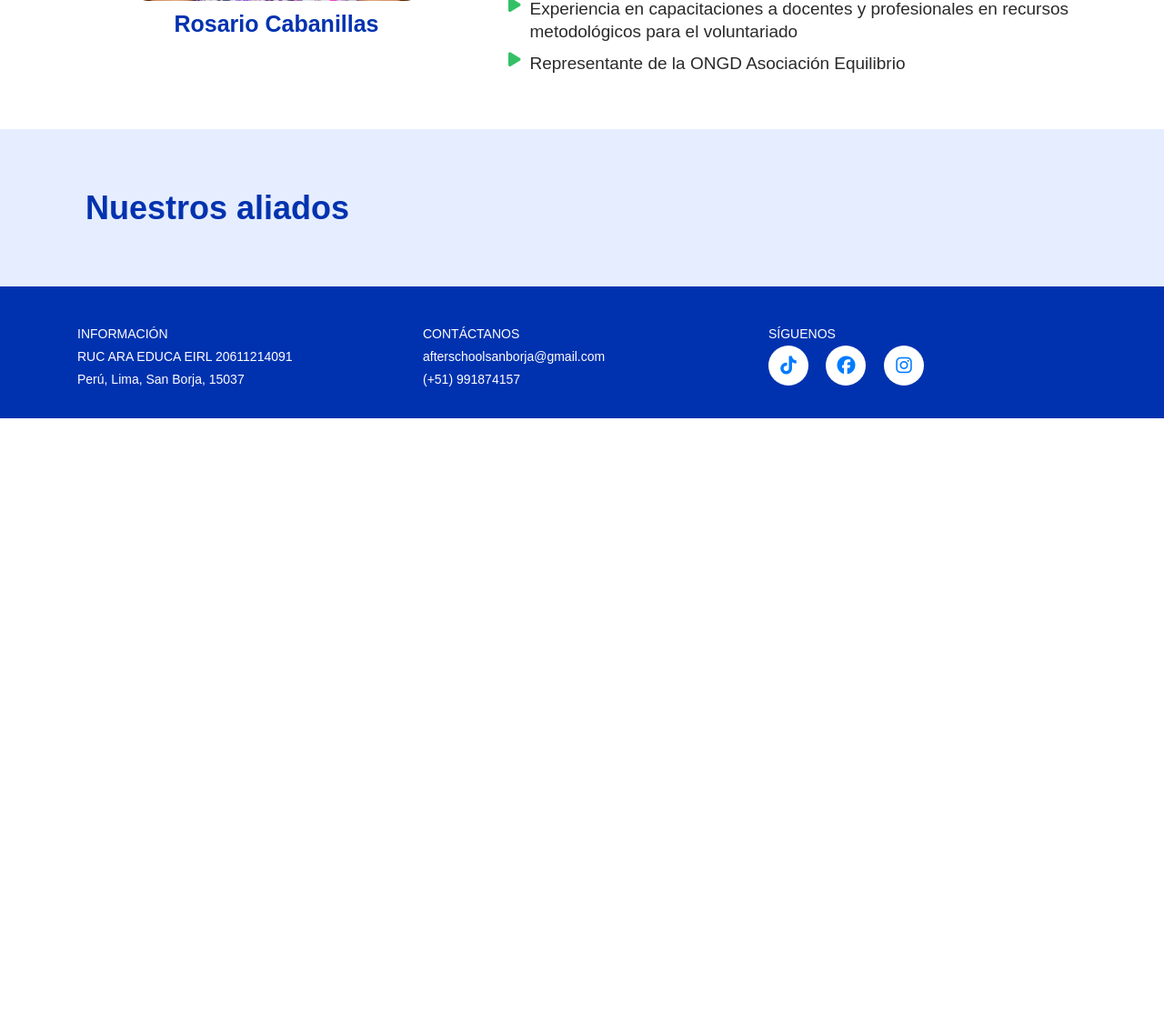
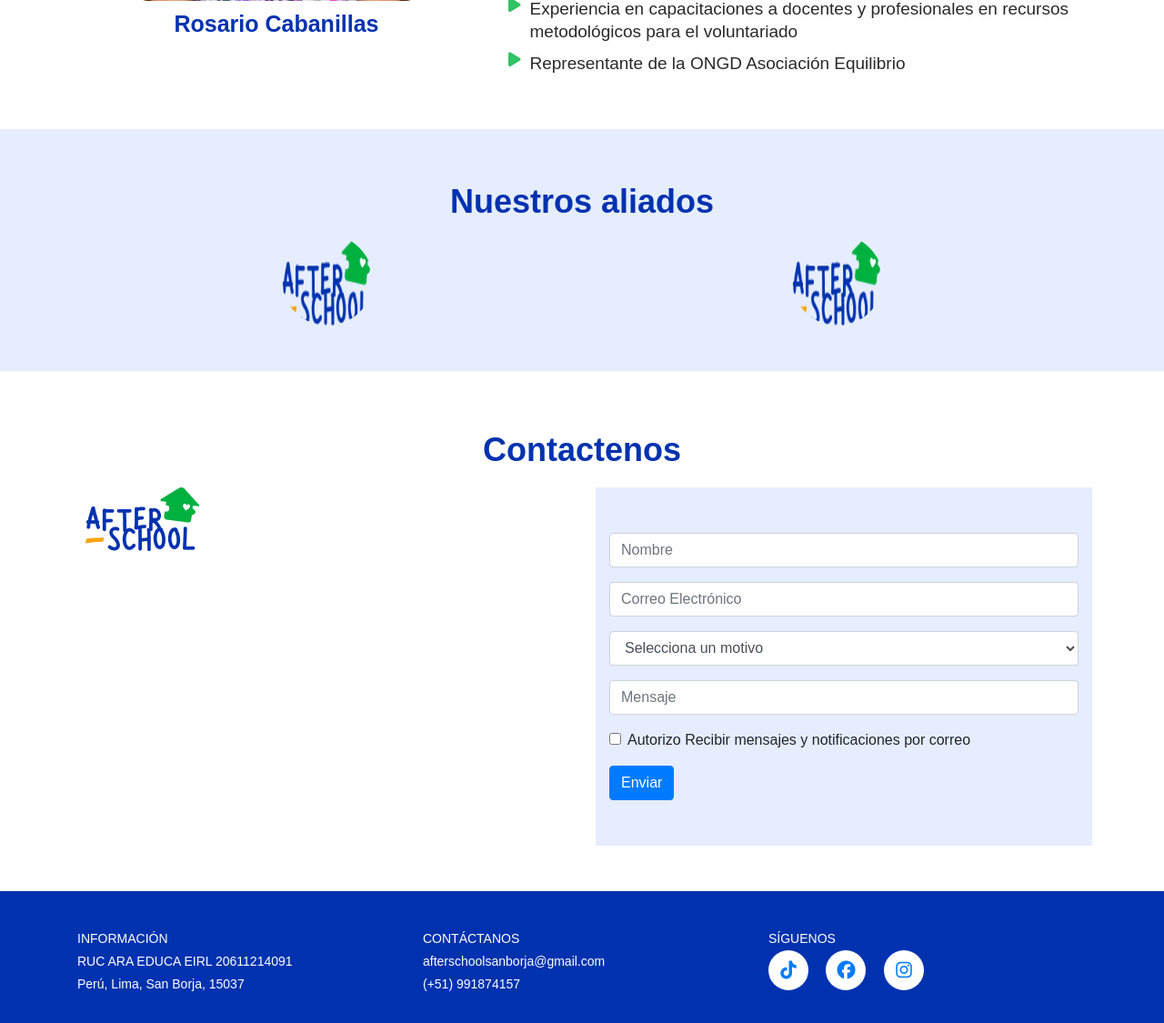
Before and after one commit to Darwin-Hilmar/afterschool, a PHP site: page / in a window 1280 px wide. Shown: the part 2221-3346 px from the top of the page at 91% size. Before the commit the page ends 2681 px from the top, so only its background shows below. Run offline with PHP 8.4, Linux system fonts and the light colour scheme; some libraries are stand-ins or nearby versions.

Commit message:
Avance Daniel

```diff
--- a/assets/css/styles.css
+++ b/assets/css/styles.css
@@ -1910,3 +1910,11 @@ responsive
     font-weight: 700;
   }
 }
+.custom-icon {
+  width: 100px; /* Establece el ancho deseado */
+  height: 100px; /* Establece la altura deseada */
+}
+.custom-image{
+  width: 500px; /* Establece el ancho deseado */
+  height: 600px; /* Establece la altura deseada */
+}
--- a/index.html
+++ b/index.html
@@ -15,6 +15,7 @@
     <link rel="stylesheet" href="https://cdn.jsdelivr.net/npm/slick-carousel@1.8.1/slick/slick-theme.css"/>
 
     <script src="https://kit.fontawesome.com/ded965e364.js" crossorigin="anonymous"></script>
+    <link href="https://maxcdn.bootstrapcdn.com/bootstrap/4.5.2/css/bootstrap.min.css" rel="stylesheet">
 
     <title>After School</title>
 <!--
@@ -617,13 +618,71 @@ https://templatemo.com/tm-558-klassy-cafe
 
     <section class="bg_equipo section-tam">
         <div class="container-fluid size_nst">
-            <div class="title-txt">
+            <div class="title-txt text-center mt-2">
                 <h2>Nuestros aliados</h2>
-            </div>
+                </div>
+                <div class="container">
+                    <div class="row">
+                        <div class="col-md-6">
+                            <div class="contenedor">
+                                <img src="assets/images/afterschool.png" class="rounded-circle mx-auto d-block custom-icon" alt="Aliado 1">
+                            </div>
+                        </div>
+
+                        <div class="col-md-6">
+                            <div class="contenedor">
+                                <img src="assets/images/afterschool.png" class="rounded-circle mx-auto d-block custom-icon" alt="Aliado 2">
+                            </div>
+                        </div>
+                    </div>
+                </div>
+
         </div>
     </section>
     <!-- ***** Chefs Area Ends ***** -->
 
+    <section class="section-tam">
+        <div class="container-fluid size_nst">
+            <div class="title-txt text-center pb-1">
+                <h2>Contactenos</h2>
+            </div>
+            <div class="row">
+                <div class="col-md-6">
+                    <div class="container">
+                        <img src="assets/images/afterschool.png" alt="Imagen">
+                    </div>
+                </div>
+                <div class="col-md-6">
+                    <div class="container bg_equipo section-tam">
+                    <form>
+                        <div class="mb-3">
+                            <input type="text" class="form-control" id="nombreForm" placeholder="Nombre">
+                        </div>
+                        <div class="mb-3">
+                            <input type="email" class="form-control" id="emailFrom" placeholder="Correo Electrónico">
+                        </div>
+                        <div class="mb-3">
+                            <select id="motivoForm" class="form-control">
+                                <option value="" disabled selected>Selecciona un motivo</option>
+                                <option value="opcion1">Opción 1</option>
+                                <option value="opcion2">Opción 2</option>
+                                <option value="opcion3">Opción 3</option>
+                            </select>
+                        </div>
+                        <div class="mb-3">
+                            <input type="text" class="form-control" id="mensajeForm" placeholder="Mensaje">
+                        </div>
+                        <div class="mb-3 form-check">
+                            <input type="checkbox" class="form-check-input" id="exampleCheck1">
+                            <label class="form-check-label" for="exampleCheck1">Autorizo Recibir mensajes y notificaciones por correo</label>
+                        </div>
+                        <button type="submit" class="btn btn-primary">Enviar</button>
+                    </form>
+                    </div>
+                </div>
+            </div>
+        </div>
+    </section>
     <!-- ***** Footer Start ***** -->
     <footer>
         <div class="container-xl">
@@ -635,7 +694,7 @@ https://templatemo.com/tm-558-klassy-cafe
                         <p>Perú, Lima, San Borja, 15037</p>
                     </div>
                 </div>
-                <div class="col-lg-4">
+                <div class="col-lg-4 col-xs-12">
                     <div class="right-text-content">
                         <p>CONTÁCTANOS</p>
                         <p>afterschoolsanborja@gmail.com</p>
```
